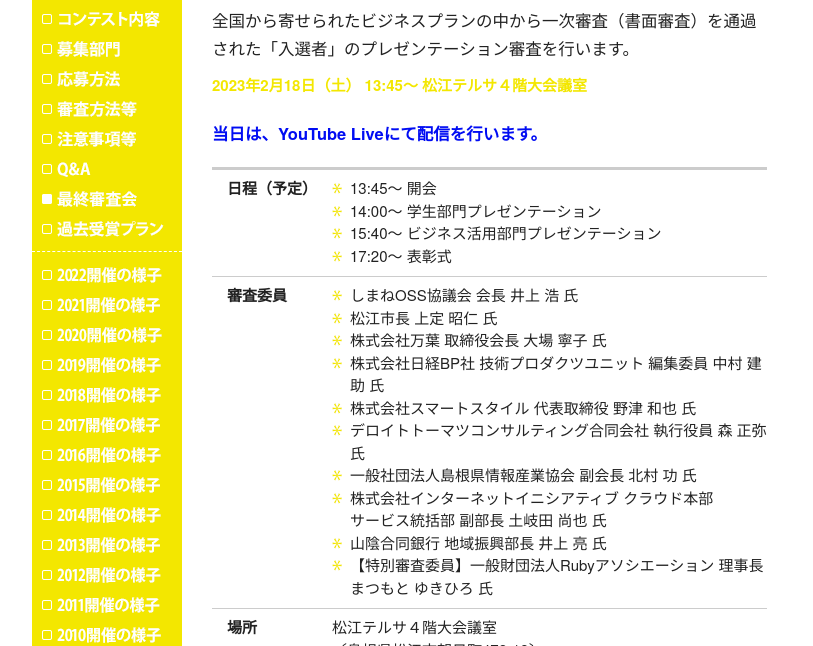
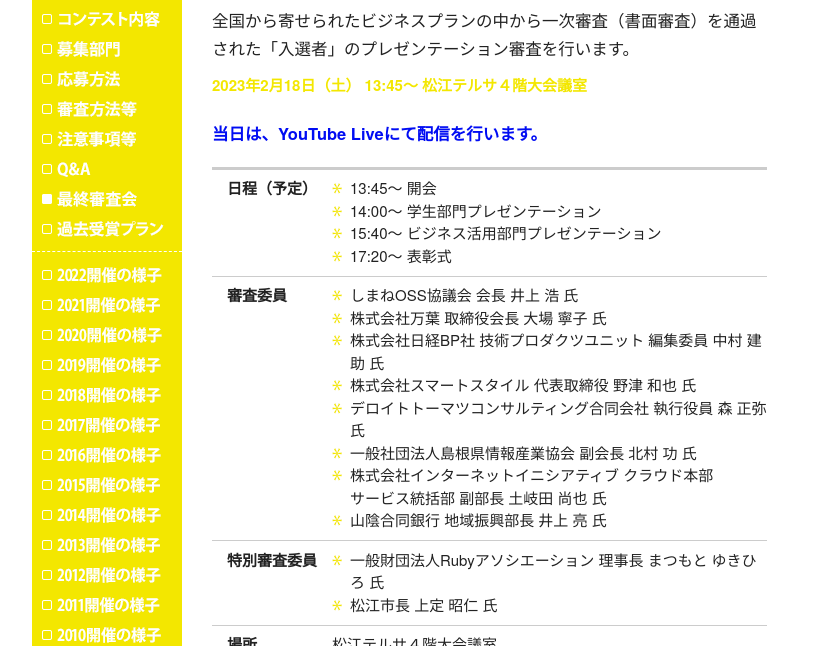
Before and after one commit to shimane-oss/biz-contest2023, a plain HTML site: page award.html in a window 1280 px wide. Shown: the part 154-800 px from the top of the page, without its empty margins (233-1046 px from the left). Drawn offline with Linux system fonts and the light colour scheme; a script that the page names is missing.

Commit message:
上定市長を特別審査委員に変更

```diff
--- a/award.html
+++ b/award.html
@@ -189,7 +189,6 @@
 					<dd>
 						<ul class="list">
 							<li>しまねOSS協議会 会長 井上 浩 氏</li>
-							<li>松江市長 上定 昭仁 氏</li>
 							<li>株式会社万葉 取締役会長 大場 寧子 氏</li>
 							<li>株式会社日経BP社 技術プロダクツユニット 編集委員 中村 建助 氏</li>
 							<li>株式会社スマートスタイル 代表取締役 野津 和也 氏</li>
@@ -197,7 +196,13 @@
 							<li>一般社団法人島根県情報産業協会 副会長 北村 功 氏</li>
 							<li>株式会社インターネットイニシアティブ クラウド本部<br />サービス統括部 副部長 土岐田 尚也 氏</li>
 							<li>山陰合同銀行 地域振興部長 井上 亮 氏</li>
-							<li>【特別審査委員】一般財団法人Rubyアソシエーション 理事長 まつもと ゆきひろ 氏</li>
+						</ul>
+					</dd>
+					<dt>特別審査委員</dt>
+					<dd>
+						<ul class="list">
+							<li>一般財団法人Rubyアソシエーション 理事長 まつもと ゆきひろ 氏</li>
+							<li>松江市長 上定 昭仁 氏</li>
 						</ul>
 					</dd>
 					<dt>場所</dt>
```
Also changed, not shown: judge.html (+5 -2 lines).
